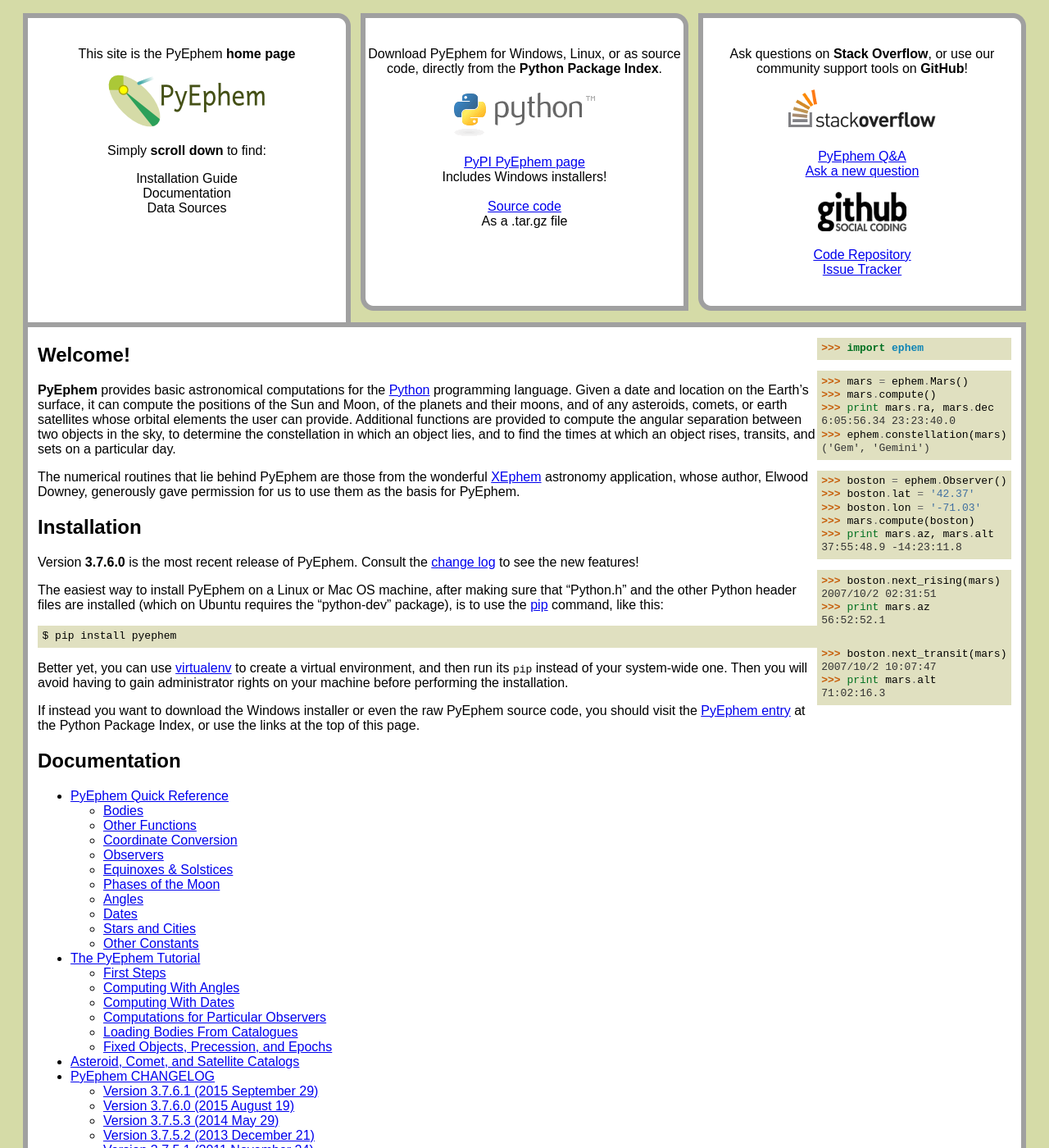
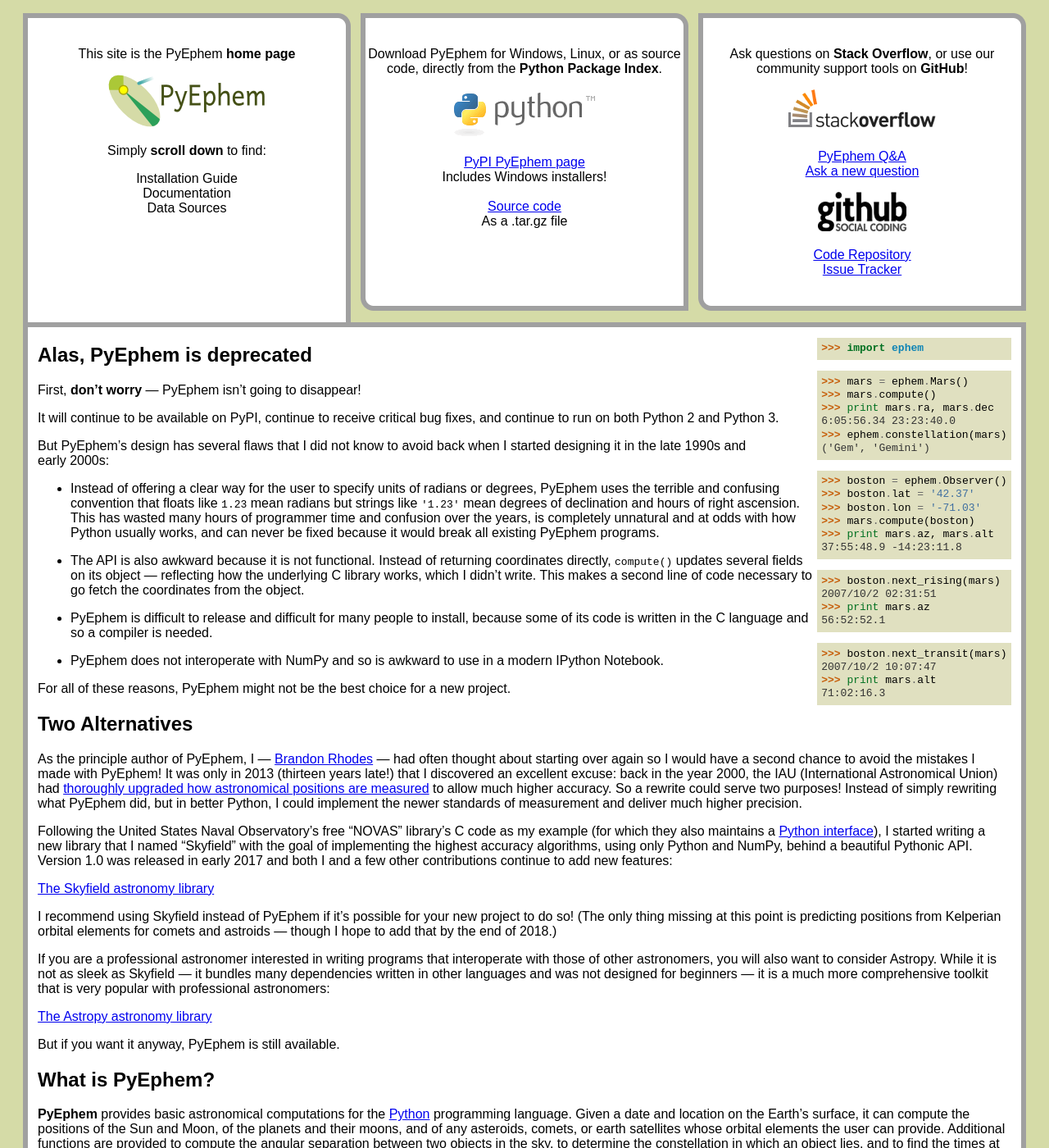
Before and after one commit to brandon-rhodes/pyephem, a Sphinx documentation site: the page built from ephem/doc/index.rst, in a window 1280 px wide and 1400 px high. Shown: the whole window at 82% size. Built offline with Sphinx 7.4.7, drawn with Linux system fonts in a browser that asks for light colours.

Commit message:
Officially deprecate PyEphem in favor of Skyfield
And there was much rejoicing!  Users will no longer arrive at the web
site without any warning about the difficulties that PyEphem will cause
them.

Fixes #157 by warning users up front about this problem.

```diff
--- a/ephem/doc/index.rst
+++ b/ephem/doc/index.rst
@@ -106,8 +106,104 @@
 
    </div>
 
-Welcome!
-========
+Alas, PyEphem is deprecated
+===========================
+
+First, **don’t worry** —
+PyEphem isn’t going to disappear!
+
+It will continue to be available on PyPI,
+continue to receive critical bug fixes,
+and continue to run on both Python 2 and Python 3.
+
+But PyEphem’s design has several flaws
+that I did not know to avoid
+back when I started designing it in the late 1990s
+and early 2000s:
+
+* Instead of offering a clear way for the user to specify units
+  of radians or degrees,
+  PyEphem uses the terrible and confusing convention
+  that floats like ``1.23`` mean radians
+  but strings like ``'1.23'`` mean degrees of declination
+  and hours of right ascension.
+  This has wasted many hours of programmer time and confusion over the years,
+  is completely unnatural and at odds with how Python usually works,
+  and can never be fixed
+  because it would break all existing PyEphem programs.
+
+* The API is also awkward because it is not functional.
+  Instead of returning coordinates directly,
+  ``compute()`` updates several fields on its object —
+  reflecting how the underlying C library works, which I didn’t write.
+  This makes a second line of code necessary
+  to go fetch the coordinates from the object.
+
+* PyEphem is difficult to release
+  and difficult for many people to install,
+  because some of its code is written in the C language
+  and so a compiler is needed.
+
+* PyEphem does not interoperate with NumPy
+  and so is awkward to use in a modern IPython Notebook.
+
+For all of these reasons, PyEphem might not be the best choice
+for a new project.
+
+Two Alternatives
+----------------
+
+As the principle author of PyEphem,
+I — `Brandon Rhodes <https://rhodesmill.org/brandon/>`_ —
+had often thought about starting over again
+so I would have a second chance
+to avoid the mistakes I made with PyEphem!
+It was only in 2013 (thirteen years late!)
+that I discovered an excellent excuse:
+back in the year 2000, the IAU (International Astronomical Union)
+had
+`thoroughly upgraded how astronomical positions are measured <https://syrte.obspm.fr/IAU_resolutions/Resol-UAI.htm>`_
+to allow much higher accuracy.
+So a rewrite could serve two purposes!
+Instead of simply rewriting what PyEphem did, but in better Python,
+I could implement the newer standards of measurement
+and deliver much higher precision.
+
+Following the United States Naval Observatory’s free
+“NOVAS” library’s C code as my example
+(for which they
+also maintains a `Python interface <http://aa.usno.navy.mil/software/novas/novas_py/novaspy_intro.php>`_),
+I started writing a new library that I named “Skyfield”
+with the goal of implementing the highest accuracy algorithms,
+using only Python and NumPy,
+behind a beautiful Pythonic API.
+Version 1.0 was released in early 2017
+and both I and a few other contributions continue to add new features:
+
+`The Skyfield astronomy library <https://rhodesmill.org/skyfield/>`_
+
+I recommend using Skyfield instead of PyEphem
+if it’s possible for your new project to do so!
+(The only thing missing at this point is predicting positions
+from Kelperian orbital elements for comets and astroids —
+though I hope to add that by the end of 2018.)
+
+If you are a professional astronomer
+interested in writing programs that interoperate
+with those of other astronomers,
+you will also want to consider Astropy.
+While it is not as sleek as Skyfield —
+it bundles many dependencies written in other languages
+and was not designed for beginners —
+it is a much more comprehensive toolkit
+that is very popular with professional astronomers:
+
+`The Astropy astronomy library <http://www.astropy.org/>`_
+
+But if you want it anyway, PyEphem is still available.
+
+What is PyEphem?
+================
 
 **PyEphem** provides basic astronomical computations
 for the Python_ programming language.
```
